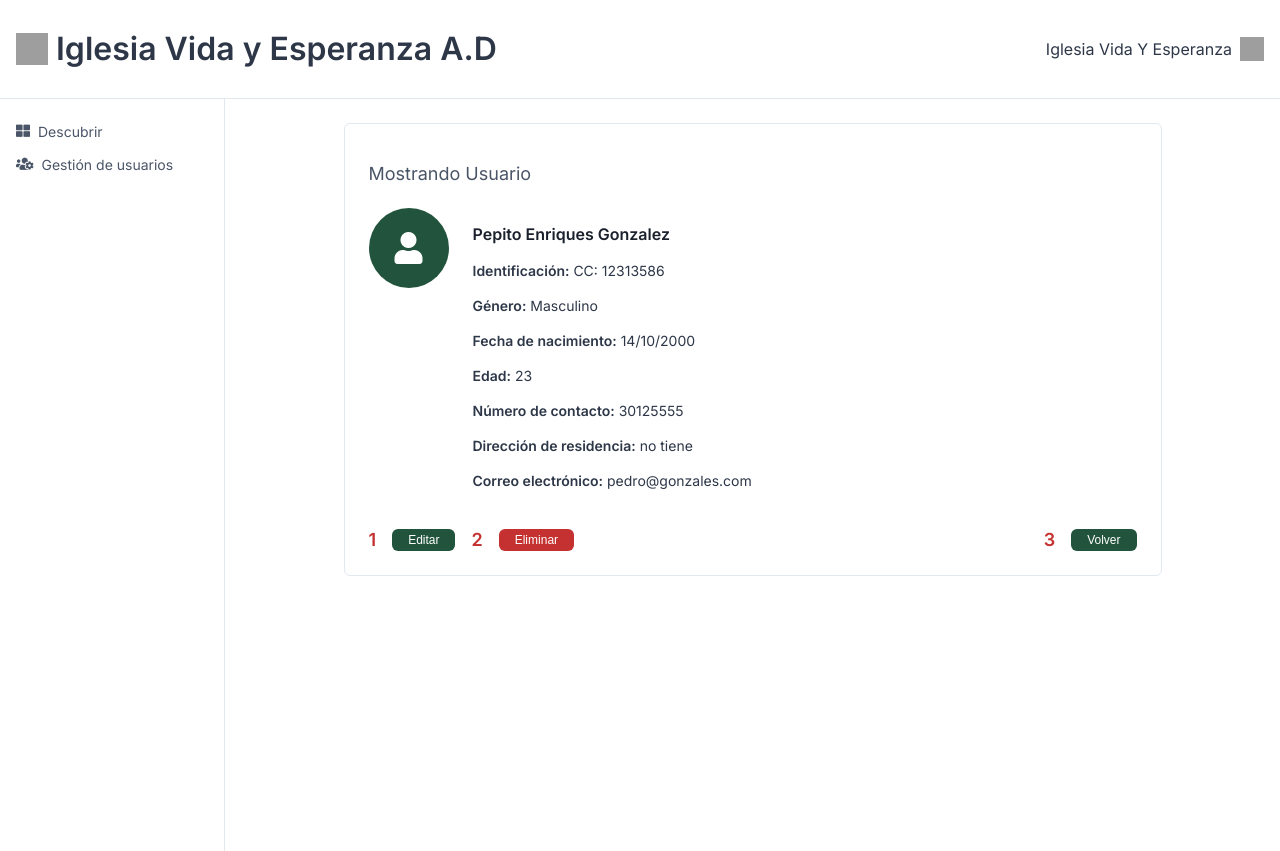
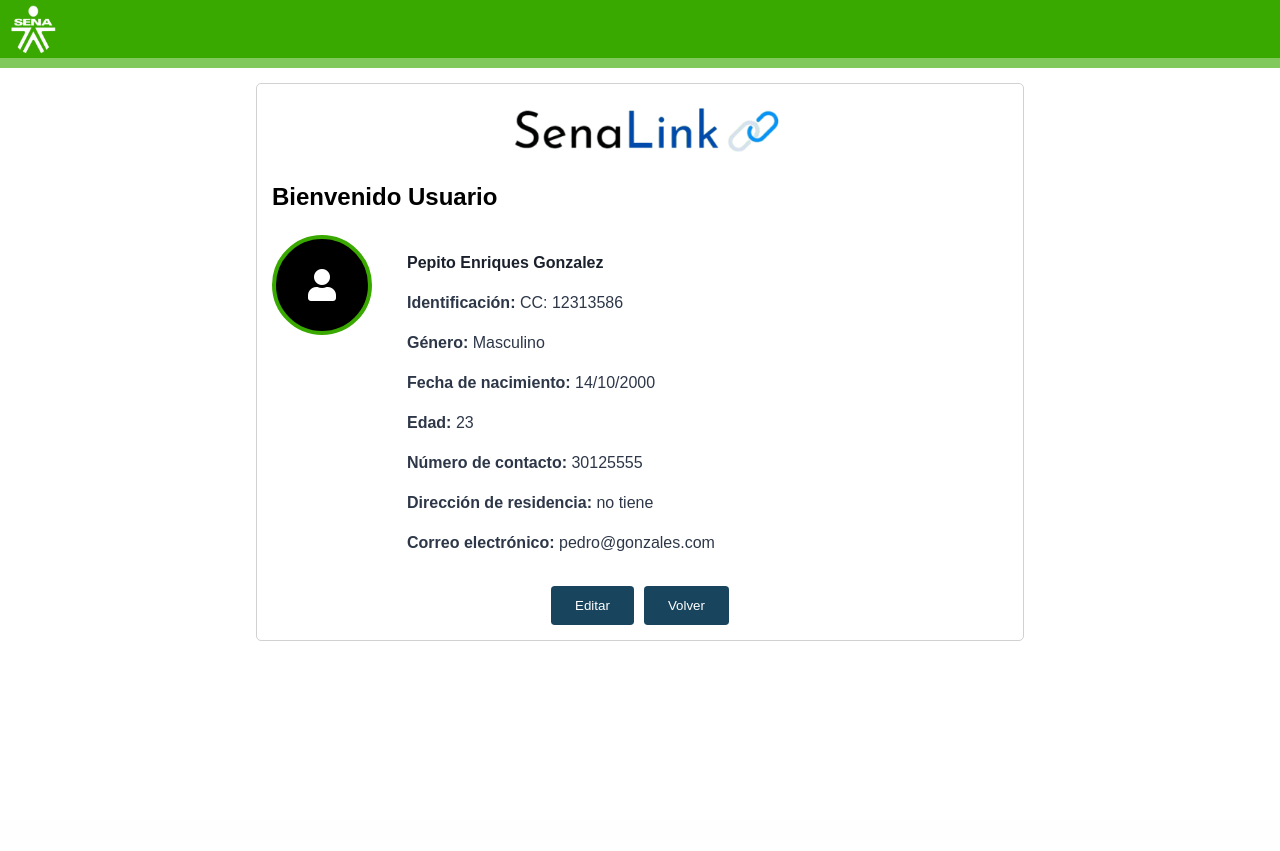
Before and after one commit to felipe397/senalink5, a PHP site: page /html/Super_Admin/viewuser.html in a window 1280 px wide. After the commit the page ends 641 px from the top, so only its background shows below. Run offline with PHP 8.4, Linux system fonts and the light colour scheme; grey boxes are pictures that could not be loaded.

Commit message:
vista user

```diff
--- a/senalink/css/viewuser.css
+++ b/senalink/css/viewuser.css
@@ -1,33 +1,75 @@
-body {
-  font-family: 'Inter', sans-serif;
-  background-color: #f7fafc;
-  color: #2d3748;
-  margin: 0;
-}
+@import url(variables.css);
+
+  html {
+    font-size: 62.5%; /* Hack permite trabajar con rem */
+    box-sizing: border-box;
+    margin: 0;
+    padding: 0;
+    height: 100%;
+    background-color: var(--primary-200);
+  }
+
+  /* Global Styles */
+  *, *:before, *:after {
+    box-sizing: inherit;
+  }
+
+  body {
+    font-size: var(--h4-font-size);
+    font-family: var(--h4-font-family);
+    margin: 0;
+    padding: 0;
+    height: 100%;
+  }
+
+  /* Links */
+  a {
+    text-decoration: none;
+    color: var(--black);
+  }
+
+  button{
+    padding: 1.2rem 2.4rem;
+  }
 
 .header {
   display: flex;
-  justify-content: space-between;
-  align-items: center;
-  background: #ffffff;
-  border-bottom: 1px solid #e2e8f0;
-  padding: 0.5rem 1rem;
+  justify-content: center;
+  position: relative;
+  height: 5.8rem;
+  padding: 0 1rem;
+  background-color: var(--primary-950);
+  width: 100%;
 }
 
-.header-left, .header-right {
+.header__left{
   display: flex;
   align-items: center;
-  gap: 0.5rem;
+  flex: 1;
+
+}
+.header__center,
+.header__right {
+  flex: 1;
+  display: flex;
+  justify-items:start;
+  justify-content: center;
+  align-items: center;
 }
 
-.logo {
-  width: 32px;
-  height: 32px;
+.logo__sena{
+  width: 4.8rem;
+  height: 4.8rem;
 }
 
 .mini-logo {
   width: 24px;
   height: 24px;
+}
+.linea-verde {
+    background-color: var(--primary-600);
+    height: 1rem;
+    width: 100%;
 }
 
 .main {
@@ -62,20 +104,24 @@
   flex: 1;
   padding: 1.5rem;
 }
-
 .card {
-  border: 1px solid #e2e8f0;
-  border-radius: 0.375rem;
+  display: flex;
+  flex-direction: column;
+  border: 1px solid var(--Gray-200);
+  border-radius: 0.5rem;
   padding: 1.5rem;
-  max-width: 768px;
+  max-width: 76.8rem;
+  margin: 0 auto;
+  font-size: var(--h2-font-size);
+}
+.logo__Senalink{
+  height: 6rem;
   margin: 0 auto;
 }
 
-.card h2 {
-  font-size: 1.125rem;
-  margin-bottom: 1.5rem;
-  color: #4a5568;
-  font-weight: normal;
+.title {
+  font-size:var(--h2-font-size);
+  font-weight: var(--h2-font-weight);
 }
 
 .user-info {
@@ -85,29 +131,29 @@
 }
 
 .user-avatar {
-  width: 80px;
-  height: 80px;
+  width: 10rem;
+  height: 10rem;
   border-radius: 50%;
-  background-color: #22543d;
+  background-color: var(--black);
+  border: 0.4rem solid var(--primary-950);
   display: flex;
   align-items: center;
   justify-content: center;
+  margin-right: 2rem;
 }
 
 .user-avatar i {
-  font-size: 2rem;
+  font-size: var(--h1-font-size);
   color: white;
 }
 
 .user-details {
-  font-size: 0.875rem;
+  font-size: var(--h4-font-size);
   line-height: 1.5;
   color: #2d3748;
 }
 
 .name {
-  font-weight: 600;
-  font-size: 1rem;
   margin-bottom: 0.5rem;
   color: #1a202c;
 }
@@ -115,6 +161,7 @@
 .actions {
   display: flex;
   align-items: center;
+  justify-content: center;
   gap: 1rem;
   flex-wrap: wrap;
 }
@@ -131,8 +178,6 @@
 }
 
 .btn {
-  font-size: 0.75rem;
-  padding: 0.25rem 1rem;
   border: none;
   border-radius: 0.375rem;
   cursor: pointer;
@@ -140,15 +185,10 @@
 }
 
 .btn.edit {
-  background-color: #22543d;
+  background-color: var(--Secundary-950);
   color: white;
 }
 
 .btn.edit:hover {
-  background-color: #276749;
+  background-color: var(--Secundary-950);;
 }
-
-.btn.delete {
-  background-color: #c53030;
-  color: white;
-}
--- a/senalink/html/Super_Admin/viewuser.html
+++ b/senalink/html/Super_Admin/viewuser.html
@@ -9,29 +9,25 @@
   <link href="https://fonts.googleapis.com/css2?family=Inter:wght@400;600&display=swap" rel="stylesheet"/>
 </head>
 <body>
-  <header class="header">
-    <div class="header-left">
-      <img src="https://storage.googleapis.com/a1aa/image/2865be15-428f-41e6-87b1-f7d7fbcdde73.jpg" alt="Logo" class="logo">
-      <h1>Iglesia Vida y Esperanza A.D</h1>
-    </div>
-    <div class="header-right">
-      <span>Iglesia Vida Y Esperanza</span>
-      <img src="https://storage.googleapis.com/a1aa/image/0e998203-14d8-46ff-bcb5-232e3d71d127.jpg" alt="Mini Logo" class="mini-logo">
-    </div>
-  </header>
+<header class="header">
+  <div class="header__left">
+    <img src="../../img/logo-sena-white0.png" alt="Logo Izquierda" class="logo__sena">
+  </div>
 
+  <div class="header__center">
+  </div>
+
+  <div class="header__right">
+    <!-- Espacio vacío o podrías poner un botón u otro logo aquí -->
+  </div>
+
+</header>
+  <div class="linea-verde"></div>
   <main class="main">
-    <nav class="sidebar">
-      <ul>
-        <li><i class="fas fa-th-large"></i> <span>Descubrir</span></li>
-        <li><i class="fas fa-users-cog"></i> <span>Gestión de usuarios</span></li>
-      </ul>
-    </nav>
-
     <section class="content">
-      <div class="container">
         <div class="card">
-          <h2>Mostrando Usuario</h2>
+          <img src="../../img/logo-proyecto1.png"class="logo__Senalink">
+          <p class="title">Bienvenido Usuario</p>
           <div class="user-info">
             <div class="user-avatar">
               <i class="fas fa-user"></i>
@@ -48,14 +44,9 @@
             </div>
           </div>
           <div class="actions">
-            <span class="marker">1</span>
             <button class="btn edit">Editar</button>
-            <span class="marker">2</span>
-            <button class="btn delete">Eliminar</button>
-            <span class="marker right">3</span>
-            <button class="btn edit">Volver</button>
+            <button class="btn edit"><a href=""></a>Volver</button>
           </div>
-        </div>
       </div>
     </section>
   </main>
```
